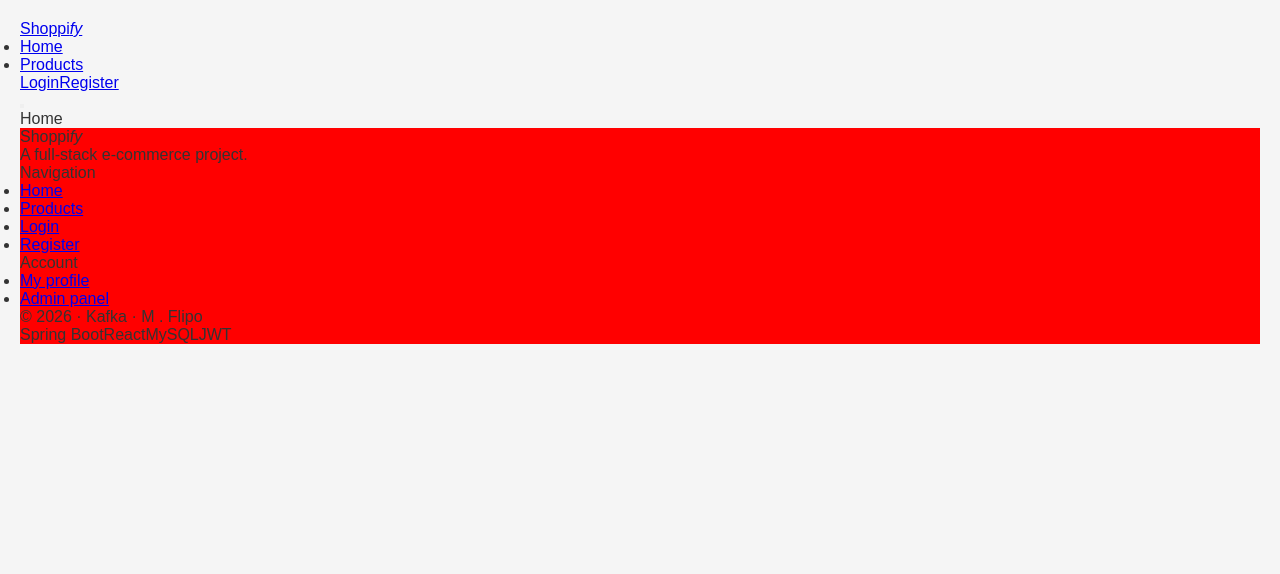
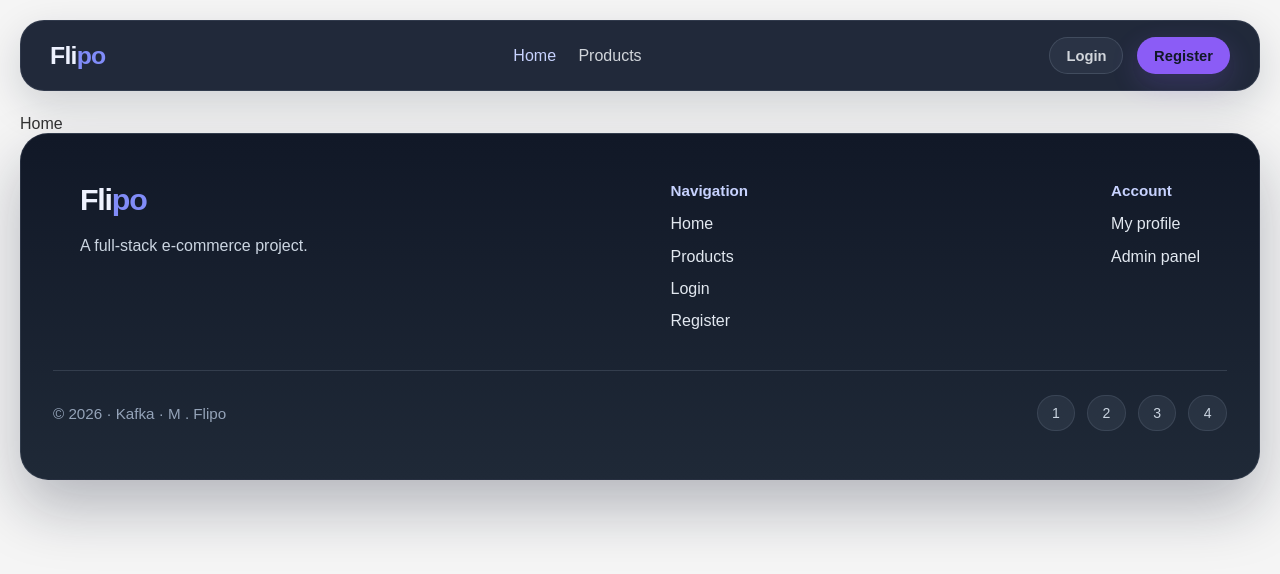
Before and after one commit to flipoSec/SpringBoot_App, a React (Vite) app in the folder React/React/: page / in a window 1280 px wide. Shown: the top 574 px of the page. Built offline with nearby package versions, Linux system fonts and the light colour scheme.

Commit message:
footer and nav styling

```diff
--- a/React/React/src/App.css
+++ b/React/React/src/App.css
@@ -5,3 +5,260 @@
   color: #333333;
   padding: 20px;
 }
+
+.footer-root {
+  width: 100%;
+  background: linear-gradient(180deg, #111827 0%, #1f2937 100%);
+  color: #e5e7eb;
+  padding: 3rem 2rem;
+  border-radius: 28px;
+  box-shadow: 0 28px 60px rgba(15, 23, 42, 0.28);
+  backdrop-filter: blur(10px);
+  border: 1px solid rgba(148, 163, 184, 0.16);
+}
+
+.footer-inner {
+  display: flex;
+  flex-wrap: wrap;
+  gap: 2rem;
+  justify-content: space-between;
+  max-width: 1120px;
+  margin: 0 auto;
+}
+
+.footer-brand {
+  font-size: 1.9rem;
+  font-weight: 700;
+  letter-spacing: -0.04em;
+  color: #eef2ff;
+}
+
+.footer-brand em {
+  font-style: normal;
+  color: #818cf8;
+}
+
+.footer-tagline {
+  margin-top: 0.9rem;
+  max-width: 320px;
+  line-height: 1.8;
+  color: #cbd5e1;
+}
+
+.footer-col-title {
+  margin-bottom: 1rem;
+  font-size: 0.95rem;
+  font-weight: 700;
+  color: #c7d2fe;
+}
+
+.footer-links {
+  list-style: none;
+  display: grid;
+  gap: 0.9rem;
+}
+
+.footer-links li a {
+  color: #e2e8f0;
+  text-decoration: none;
+  transition: color 240ms ease, transform 240ms ease;
+}
+
+.footer-links li a:hover {
+  color: #a5b4fc;
+  transform: translateX(2px);
+}
+
+.footer-bottom {
+  margin-top: 2.5rem;
+  display: flex;
+  flex-wrap: wrap;
+  gap: 1rem;
+  justify-content: space-between;
+  align-items: center;
+  border-top: 1px solid rgba(148, 163, 184, 0.2);
+  padding-top: 1.5rem;
+}
+
+.footer-copy {
+  color: #94a3b8;
+  font-size: 0.95rem;
+}
+
+.footer-stack {
+  display: flex;
+  flex-wrap: wrap;
+  gap: 0.75rem;
+  color: #cbd5e1;
+  font-size: 0.88rem;
+}
+
+.footer-stack span {
+  background: rgba(148, 163, 184, 0.11);
+  padding: 0.55rem 0.9rem;
+  border-radius: 999px;
+  border: 1px solid rgba(148, 163, 184, 0.16);
+}
+
+@media (max-width: 768px) {
+  .footer-inner {
+    flex-direction: column;
+    align-items: flex-start;
+  }
+
+  .footer-bottom {
+    flex-direction: column;
+    align-items: flex-start;
+  }
+}
+
+.nav-root {
+  width: 100%;
+  background: rgba(15, 23, 42, 0.92);
+  border: 1px solid rgba(148, 163, 184, 0.14);
+  box-shadow: 0 14px 40px rgba(15, 23, 42, 0.16);
+  backdrop-filter: blur(18px);
+  border-radius: 24px;
+  padding: 1rem 1.5rem;
+  margin-bottom: 1.5rem;
+}
+
+.nav-inner {
+  display: flex;
+  align-items: center;
+  justify-content: space-between;
+  gap: 1rem;
+  max-width: 1180px;
+  margin: 0 auto;
+}
+
+.nav-logo {
+  font-size: 1.55rem;
+  font-weight: 800;
+  color: #eef2ff;
+  text-decoration: none;
+  letter-spacing: -0.03em;
+}
+
+.nav-logo em {
+  font-style: normal;
+  color: #818cf8;
+}
+
+.nav-links {
+  display: flex;
+  align-items: center;
+  gap: 1.4rem;
+  list-style: none;
+}
+
+.nav-links li a {
+  color: #d1d5db;
+  text-decoration: none;
+  font-weight: 500;
+  transition: color 220ms ease, transform 220ms ease;
+}
+
+.nav-links li a:hover,
+.nav-links li a.active {
+  color: #c7d2fe;
+}
+
+.nav-right {
+  display: flex;
+  align-items: center;
+  flex-wrap: wrap;
+  gap: 0.85rem;
+}
+
+.nav-user-name,
+.nav-badge-admin {
+  color: #cbd5e1;
+  font-size: 0.95rem;
+}
+
+.nav-badge-admin {
+  background: rgba(99, 102, 241, 0.16);
+  color: #e0e7ff;
+  padding: 0.45rem 0.8rem;
+  border-radius: 999px;
+  border: 1px solid rgba(99, 102, 241, 0.25);
+}
+
+.nav-divider {
+  width: 1px;
+  height: 24px;
+  background: rgba(148, 163, 184, 0.32);
+}
+
+.nav-btn-ghost,
+.nav-btn-primary {
+  display: inline-flex;
+  align-items: center;
+  justify-content: center;
+  border-radius: 999px;
+  padding: 0.6rem 1rem;
+  font-size: 0.92rem;
+  font-weight: 600;
+  text-decoration: none;
+  border: 1px solid transparent;
+  transition: transform 220ms ease, background-color 220ms ease, color 220ms ease;
+}
+
+.nav-btn-ghost {
+  color: #d1d5db;
+  background: rgba(148, 163, 184, 0.08);
+  border-color: rgba(148, 163, 184, 0.22);
+}
+
+.nav-btn-ghost:hover,
+.nav-btn-primary:hover {
+  transform: translateY(-1px);
+}
+
+.nav-btn-primary {
+  color: #111827;
+  background: #8b5cf6;
+  box-shadow: 0 10px 28px rgba(139, 92, 246, 0.2);
+}
+
+.nav-mobile-toggle {
+  display: none;
+  flex-direction: column;
+  justify-content: space-between;
+  width: 36px;
+  height: 26px;
+  border: none;
+  background: transparent;
+  cursor: pointer;
+  padding: 0;
+}
+
+.nav-mobile-toggle span {
+  width: 100%;
+  height: 3px;
+  background: #cbd5e1;
+  border-radius: 999px;
+}
+
+@media (max-width: 880px) {
+  .nav-links {
+    display: none;
+  }
+
+  .nav-mobile-toggle {
+    display: flex;
+  }
+}
+
+@media (max-width: 680px) {
+  .nav-inner {
+    flex-direction: column;
+    align-items: stretch;
+  }
+
+  .nav-right {
+    width: 100%;
+    justify-content: flex-start;
+  }
+}
--- a/React/React/src/components/layout/Footer.jsx
+++ b/React/React/src/components/layout/Footer.jsx
@@ -6,10 +6,10 @@ import {Link} from 'react-router-dom';
 export default function Footer() {
   return (
     <>
-      <footer className="footer-root" style={{backgroundColor:'red'}}>
+      <footer className="footer-root">
         <div className="footer-inner">
           <div>
-            <div className="footer-brand">Shoppi<em>fy</em></div>
+            <div className="footer-brand">Fli<em>po</em></div>
             <p className="footer-tagline">
               A full-stack e-commerce project.
             </p>
@@ -39,10 +39,10 @@ export default function Footer() {
             © 2026 · Kafka · M . Flipo
           </span>
           <div className="footer-stack">
-            <span>Spring Boot</span>
-            <span>React</span>
-            <span>MySQL</span>
-            <span>JWT</span>
+            <span>1</span>
+            <span>2</span>
+            <span>3</span>
+            <span>4</span>
           </div>
         </div>
       </footer>
--- a/React/React/src/components/layout/Navbar.jsx
+++ b/React/React/src/components/layout/Navbar.jsx
@@ -20,7 +20,7 @@ export default function Navbar() {
       <nav className="nav-root">
         <div className="nav-inner">
           <Link to="/" className="nav-logo">
-            Shoppi<em>fy</em>
+            Fli<em>po</em>
           </Link>
 
           <ul className="nav-links">
```
